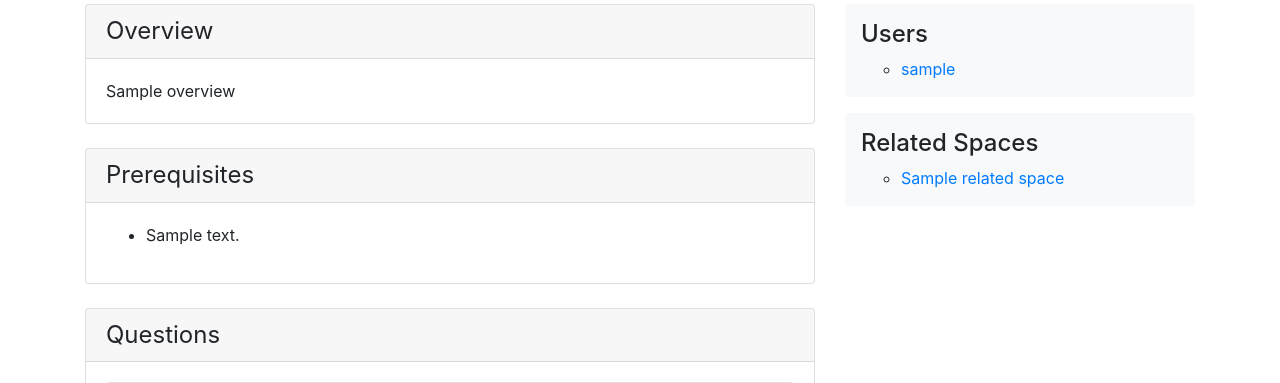
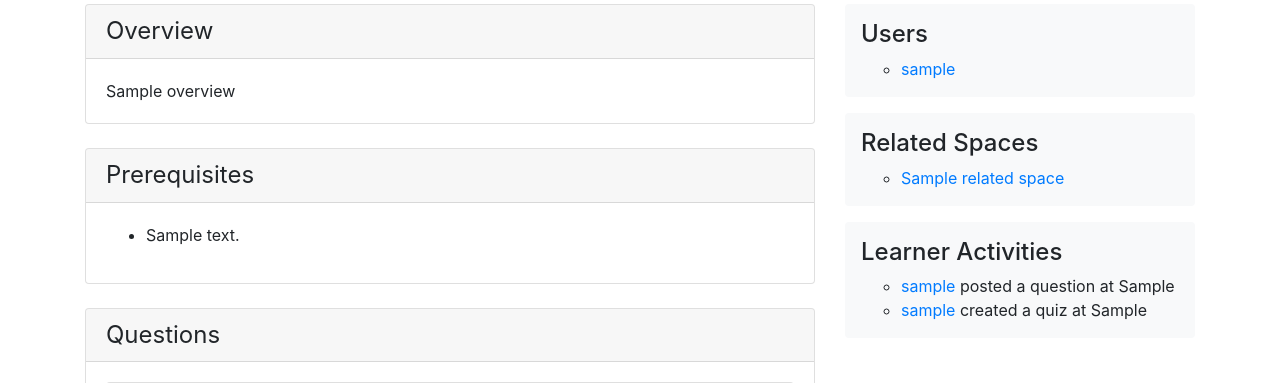
Before and after one commit to onurdemirkale/bounswe574-2023, a Django app: template swe574/templates/learningSpace/learning_space.html in a window 1280 px wide. Shown: the part 236-619 px from the top of the page. Run offline with Django 4.2, Linux system fonts and the light colour scheme; tables that the repository leaves empty hold one stand-in row (values such as "Sample post"); the template is opened without the code that fills it: values that come from a table or form of the project are taken from there, most other values are stand-ins (such as "Sample title", 1, 10 or a date in 2020); data that the repository does not hold is empty.

Commit message:
#11; Added an activity stream tab to learning spaces that displays the latest activity for quizzes and questions.

```diff
--- a/swe574/templates/learningSpace/sidebar.html
+++ b/swe574/templates/learningSpace/sidebar.html
@@ -30,4 +30,26 @@
             <!-- Related Spaces List End-->
         </ol>
     </div>
+
+    <div class="p-3 mb-3 bg-light rounded">
+        <h4>Learner Activities</h4>
+        <ol class="list-unstyled mb-0">
+            <!-- Learner Activity List -->
+            <ul>
+                {% if activity_questions %} {% for question in activity_questions %}
+                    <li>
+                        <a href="{% url "user-profile" question.0.id %}">{{ question.0.username }} </a>  posted a question at {{ question.1 }}
+                    </li>
+                {% endfor %}{% endif %}
+
+                {% if activity_quizzes %} {% for quiz in activity_quizzes %}
+                    <li>
+                        <a href="{% url "user-profile" quiz.0.id %}">{{ quiz.0.username }} </a>  created a quiz at {{ quiz.1 }}
+                    </li>
+                {% endfor %}{% endif %}
+            </ul>
+            <!-- Learner Activity List End-->
+        </ol>
+    </div>
+
 </aside>
```
Also changed, not shown: swe574/apps/learning_space/views.py (+19 -1 lines). Lines whose indentation alone changed are shown as unchanged.
